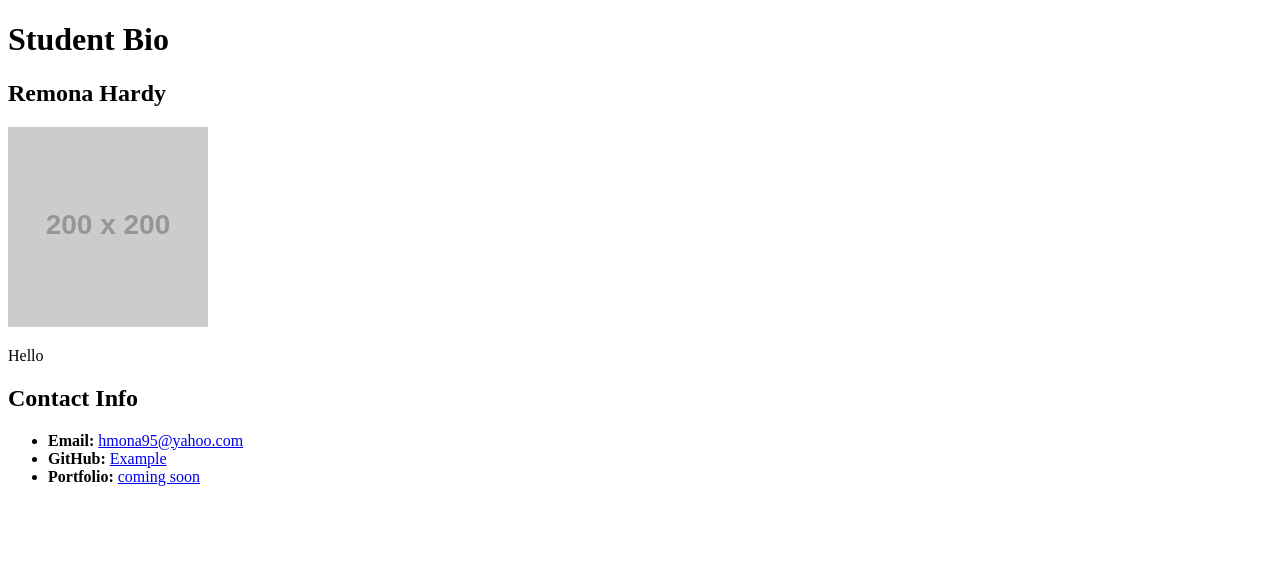
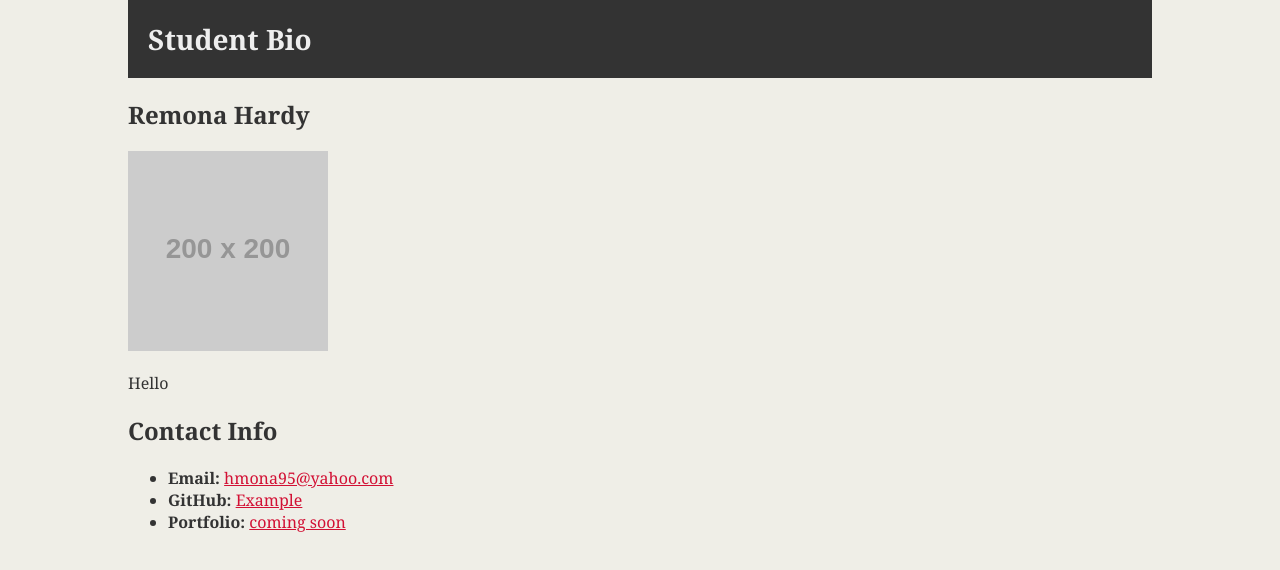
Before and after one commit to hmona95/prework-css, a plain HTML site: page index.html in a window 1280 px wide. Drawn offline with Linux system fonts and the light colour scheme; placeholder pictures from the web are drawn by us.

Commit message:
Some message

```diff
--- a/index.html
+++ b/index.html
@@ -8,9 +8,10 @@
     <title></title>
 </head>
 <body>
+    <div class="container">
             <h1>Student Bio</h1>
             <h2>Remona Hardy</h2>
-<img src="https://via.placeholder.com/200" alt="">
+            <img id="bio-image" src="https://via.placeholder.com/200" alt="">
             <p>Hello</p>
             <h2>Contact Info</h2>
             <ul>
@@ -18,6 +19,7 @@
                 <li><b>GitHub:</b> <a href="#">Example</a></li>
                 <li><b>Portfolio:</b> <a href="#">coming soon</a></li>
             </ul>
+    </div>
 
 </body>
 </html>
--- a/style.css
+++ b/style.css
@@ -0,0 +1,38 @@
+body{
+
+    background: #efeee7;
+    font-family: Georgia, 'Times New Roman', Times, serif;
+    color: #333333;
+    margin: 0;
+  padding: 0;
+}
+
+h1{
+
+    background: #333333;
+    color: #eee;
+    font-size: 28px;
+    margin: 0;
+    padding: 20px;
+}
+
+h2{
+
+    font-size: 24px;
+
+
+}
+
+a{
+    color:#d21034;
+}
+
+.container{
+      width: 1024px;
+    margin: 0 auto;
+}
+
+#bio-image{
+    width: 200px;
+    height: 200px;
+}
```
Lines whose indentation alone changed are shown as unchanged.
